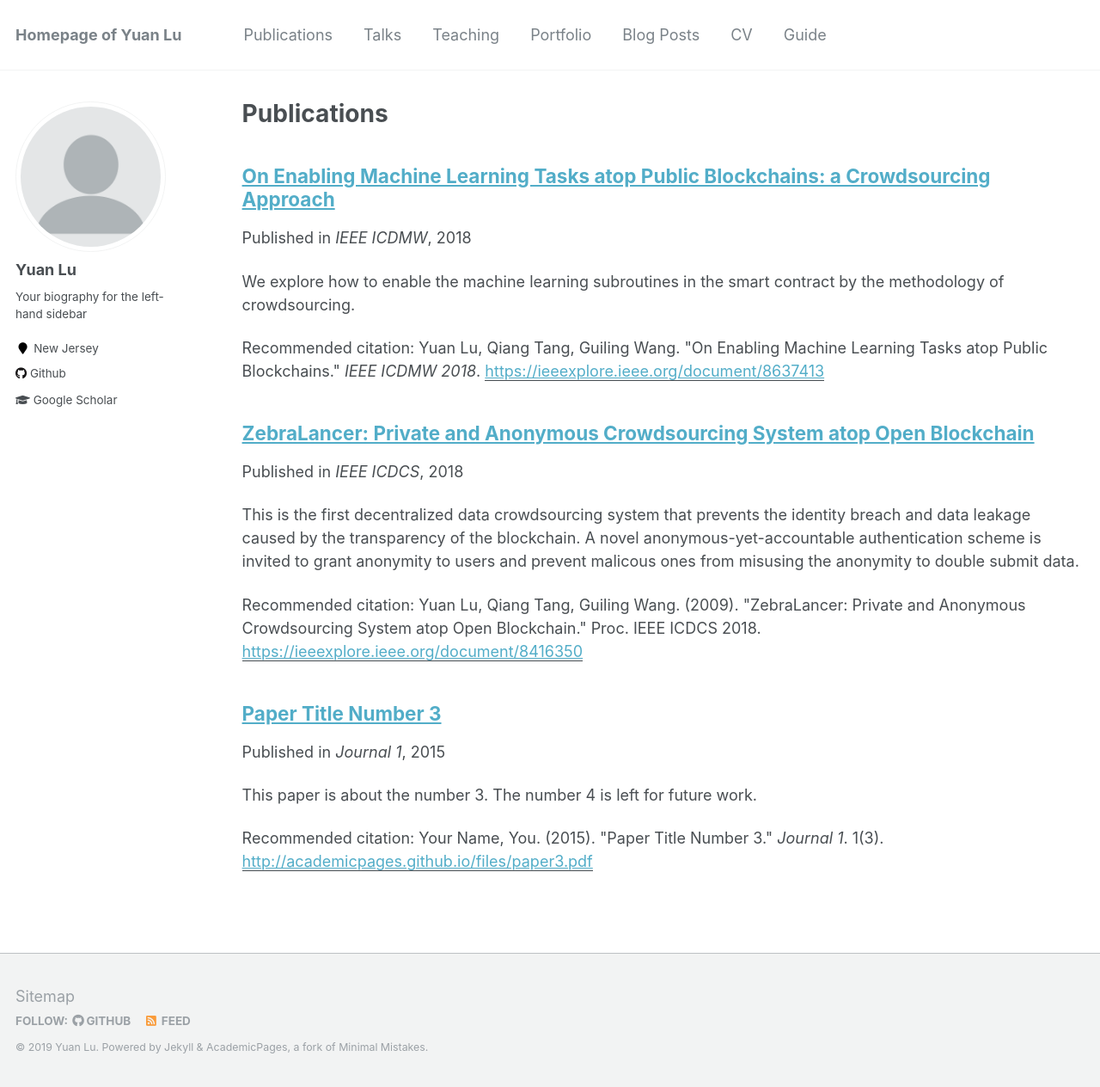
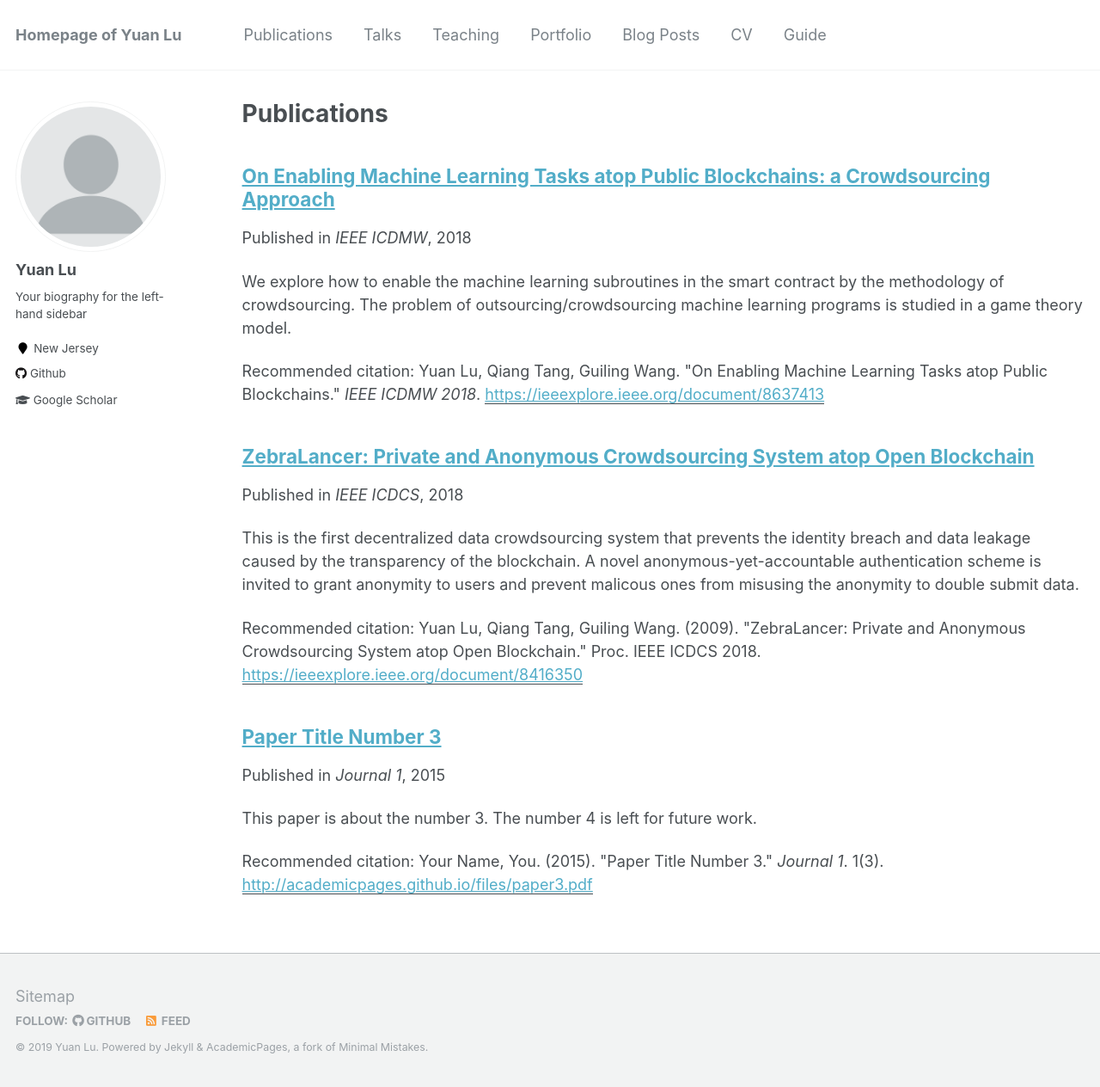
Before and after one commit to yylluu/yylluu.github.io, a Jekyll site: the page built from _pages/publications.md, in a window 1280 px wide and 1264 px high. Shown: the whole window at 86% size. Built offline with Jekyll 4.4.1, drawn with Linux system fonts in a browser that asks for light colours.

Commit message:
Update 2010-10-01-paper-title-number-2.md

```diff
--- a/_publications/2010-10-01-paper-title-number-2.md
+++ b/_publications/2010-10-01-paper-title-number-2.md
@@ -2,7 +2,7 @@
 title: "On Enabling Machine Learning Tasks atop Public Blockchains: a Crowdsourcing Approach"
 collection: publications
 permalink: /publication/2010-10-01-paper-title-number-2
-excerpt: 'We explore how to enable the machine learning subroutines in the smart contract by the methodology of crowdsourcing.'
+excerpt: 'We explore how to enable the machine learning subroutines in the smart contract by the methodology of crowdsourcing. The problem of outsourcing/crowdsourcing machine learning programs is studied in a game theory model.'
 date: 2018-10-01
 venue: 'IEEE ICDMW'
 paperurl: 'https://ieeexplore.ieee.org/document/8637413'
```
